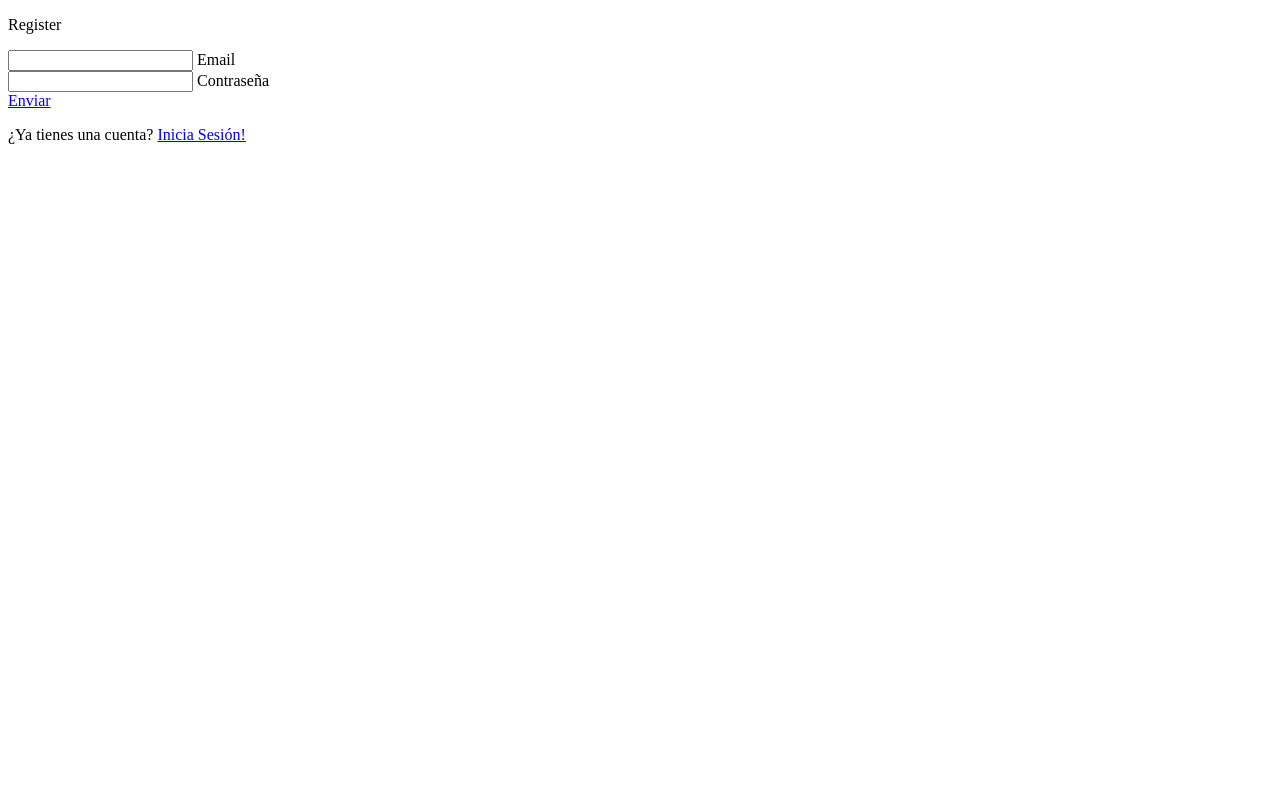
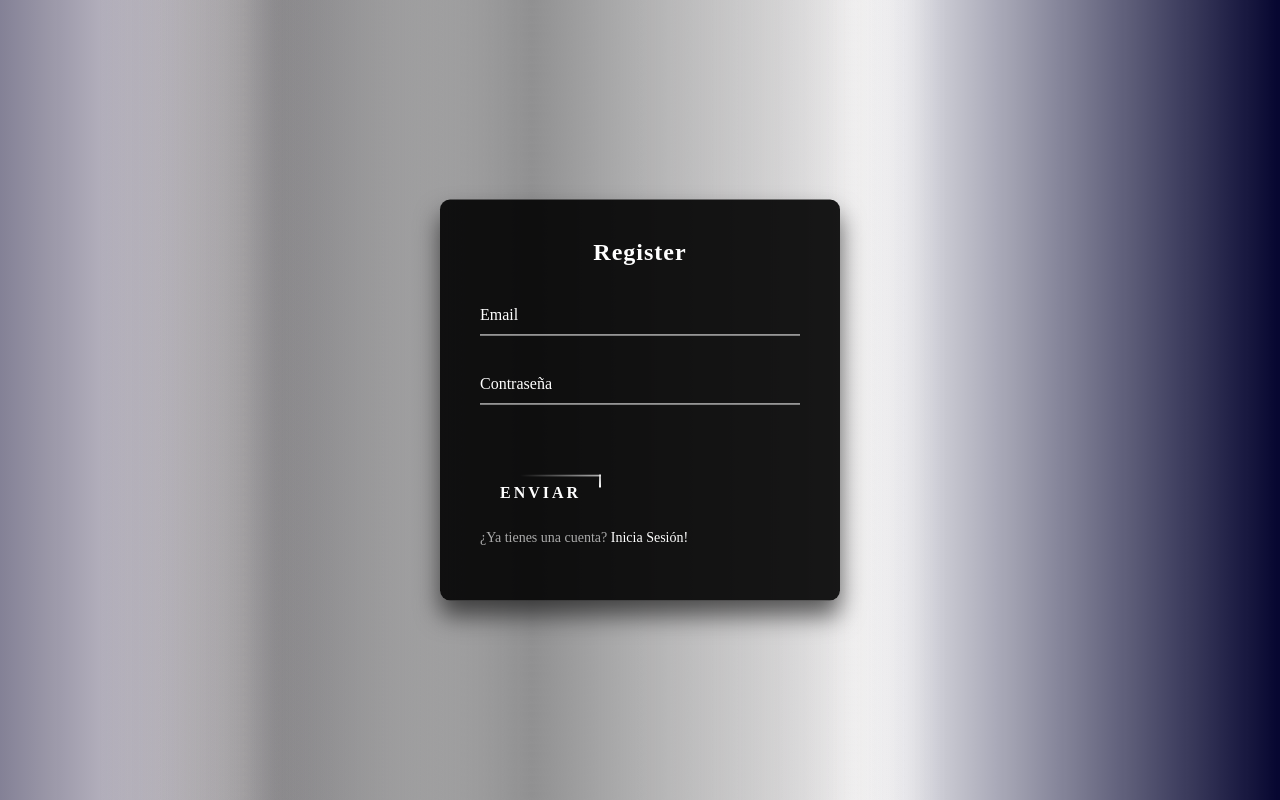
Before and after one commit to MarcoaAndre/Autocuidado, a plain HTML site: page register.html in a window 1280 px wide. Drawn offline with Linux system fonts and the light colour scheme; the site is published under a folder, as on GitHub Pages, so addresses that start at the root find nothing.

Commit message:
Update register.html

```diff
--- a/register.html
+++ b/register.html
@@ -4,7 +4,7 @@
   <meta charset="UTF-8">
   <meta name="viewport" content="width=device-width, initial-scale=1.0">
   <title>Document</title>
-  <link rel="stylesheet" href="/css/login.css">
+  <link rel="stylesheet" href="css/login.css">
 </head>
 <body>
 
@@ -29,6 +29,7 @@
       Enviar
     </a>
   </form>
-  <p>¿Ya tienes una cuenta? <a href="/login.html" class="a2">Inicia Sesión!</a></p>
+  <p>¿Ya tienes una cuenta? <a href="login.html" class="a2">Inicia Sesión!</a></p>
 </div>
+
 </html>
```
